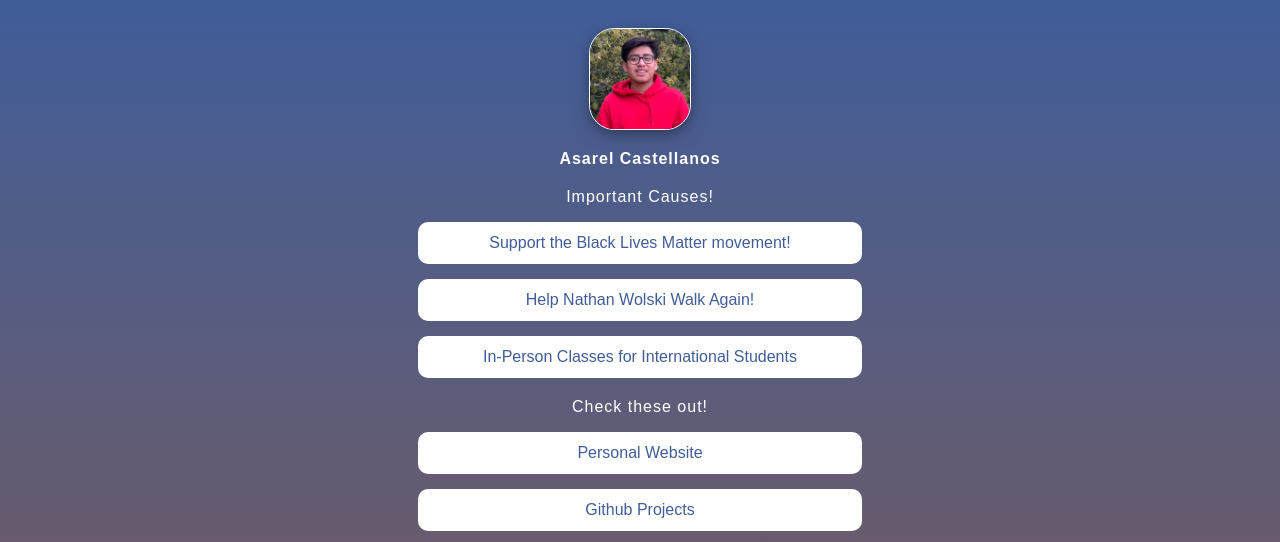
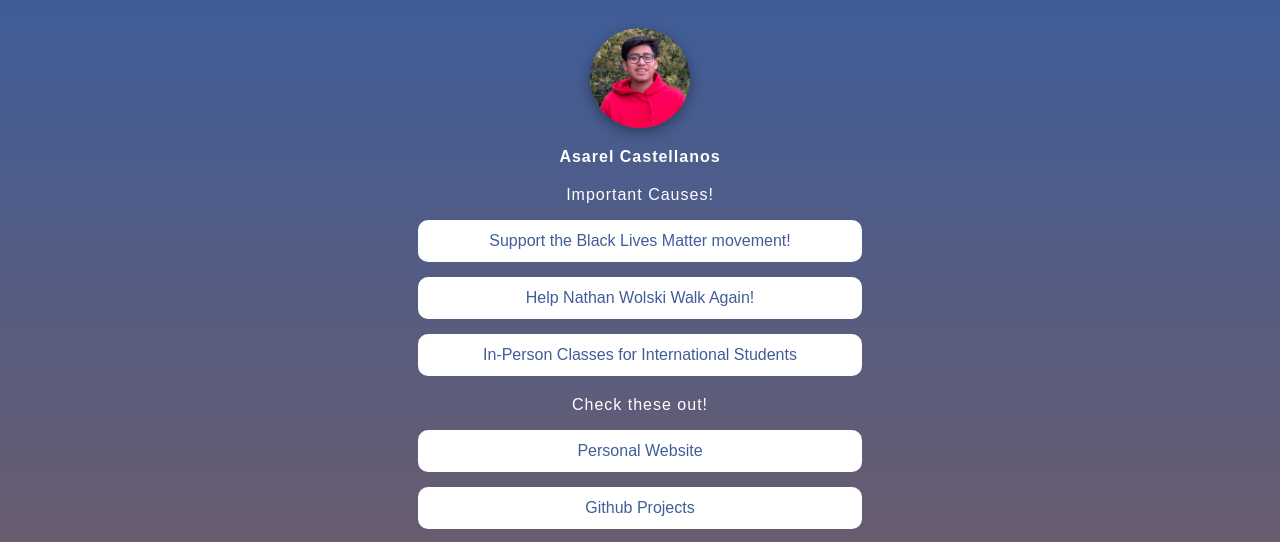
Before and after one commit to asarelcastellanos/linklist, a plain HTML site: page index.html in a window 1280 px wide. Shown: the top 542 px of the page. Drawn offline with Linux system fonts and the light colour scheme.

Commit message:
Updated profile picture.

```diff
--- a/css/styles.css
+++ b/css/styles.css
@@ -22,8 +22,7 @@ p {
 #profilepicture {
   width: 100px;
   height: 100px;
-  border: 1px solid #ffffff;
-  border-radius: 25%;
+  border-radius: 50%;
   box-shadow: 0 4px 8px 0 rgba(0, 0, 0, 0.2), 0 6px 20px 0 rgba(0, 0, 0, 0.19);
 }
 
```
